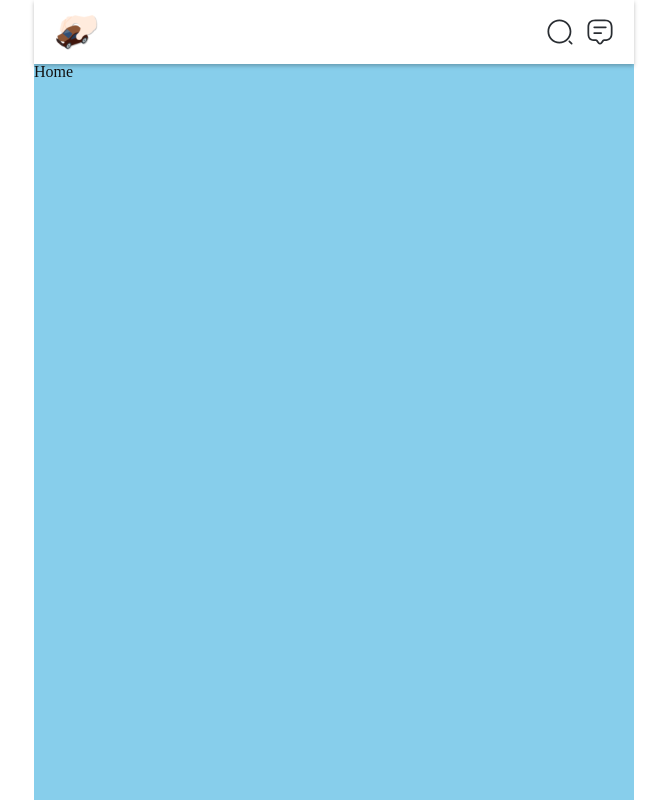
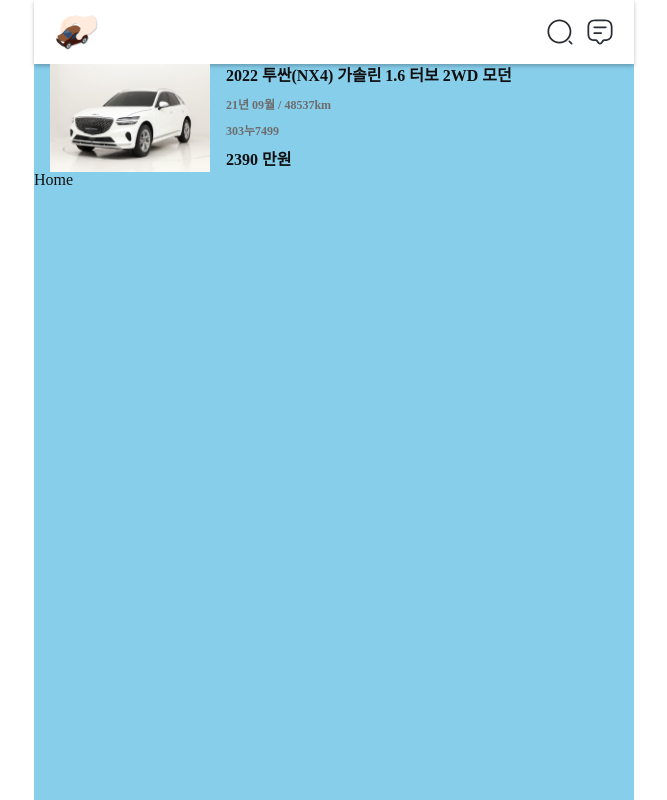
Before and after one commit to hyundai-autoever-third-project-team4/CarMarketplaceApp-FE, a React (Vite) app: page / in a window 1280 px wide. Shown: the whole page, without its empty margins (306-973 px from the left). Built offline with nearby package versions, Linux system fonts and the light colour scheme.

Commit message:
feat: CarCard 컴포넌트 개발

```diff
--- a/src/app/App.tsx
+++ b/src/app/App.tsx
@@ -2,12 +2,20 @@
 import { Outlet } from "react-router-dom";
 import { Header } from "@/widgets/Header";
 import * as S from "./App.style";
-import { Text } from "@/shared/ui/Text";
+import { CarCard } from "@/shared/ui/CarCard";
 
 function App() {
   return (
     <S.Container>
       <Header />
+      <CarCard
+        carImg="/src/shared/assets/default.png"
+        name="2022 투싼(NX4) 가솔린 1.6 터보 2WD 모던"
+        registrationDate="21년 09월"
+        mileage={48537}
+        licensePlate="303누7499"
+        price={2390}
+      />
       <Outlet />
       <ReactQueryDevtools initialIsOpen={true} />
     </S.Container>
--- a/src/shared/styles/theme.ts
+++ b/src/shared/styles/theme.ts
@@ -6,6 +6,7 @@
     primary4: "#8c5642",
     gray: "#BFB6AE",
     lightGray: "#f5f5f5",
+    darkGray: "#6D6C6C",
     black: "#111010",
     red: "#C30202",
     blue: "#0000B8",
--- a/src/shared/ui/CarCard/index.ts
+++ b/src/shared/ui/CarCard/index.ts
@@ -0,0 +1 @@
+export { CarCard } from "./ui/CarCard";
--- /dev/null
+++ b/src/shared/ui/CarCard/ui/CarCard.style.ts
@@ -0,0 +1,24 @@
+import styled from "styled-components";
+
+export const Container = styled.div`
+  height: 108px;
+  width: calc(100% - 32px);
+  margin: 0 auto;
+  display: flex;
+  align-items: center;
+  gap: 16px;
+`;
+
+export const CarImg = styled.img`
+  height: 100%;
+  width: 160px;
+`;
+
+export const TextArea = styled.div`
+  height: 100%;
+  width: calc(100% - 176px);
+  display: flex;
+  flex-direction: column;
+  justify-content: space-between;
+  padding: 4px 0;
+`;
--- /dev/null
+++ b/src/shared/ui/CarCard/ui/CarCard.tsx
@@ -0,0 +1,40 @@
+import * as S from "./CarCard.style";
+import { Text } from "../../Text";
+
+interface CarCardProps {
+  carImg: string;
+  name: string;
+  registrationDate: string;
+  mileage: number;
+  licensePlate: string;
+  price: number;
+}
+
+export function CarCard({
+  carImg,
+  name,
+  registrationDate,
+  mileage,
+  licensePlate,
+  price,
+}: CarCardProps) {
+  return (
+    <S.Container>
+      <S.CarImg src={carImg} />
+      <S.TextArea>
+        <Text fontType="sub1" fontWeight="bold">
+          {name}
+        </Text>
+        <Text fontSize={12} fontColor="darkGray" fontWeight="bold">
+          {`${registrationDate} / ${mileage}km`}
+        </Text>
+        <Text fontSize={12} fontColor="darkGray" fontWeight="bold">
+          {licensePlate}
+        </Text>
+        <Text fontType="sub1" fontWeight="bold">
+          {`${price} 만원`}
+        </Text>
+      </S.TextArea>
+    </S.Container>
+  );
+}
```
Also changed, not shown: src/shared/assets/default.png (added).
